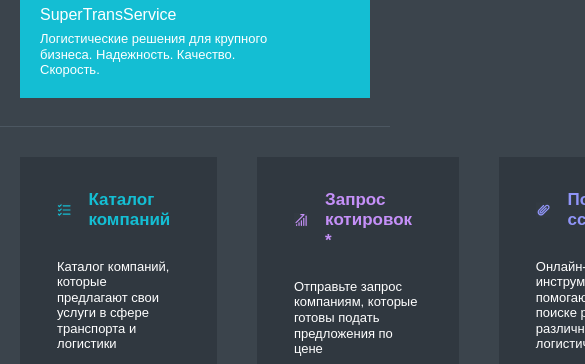
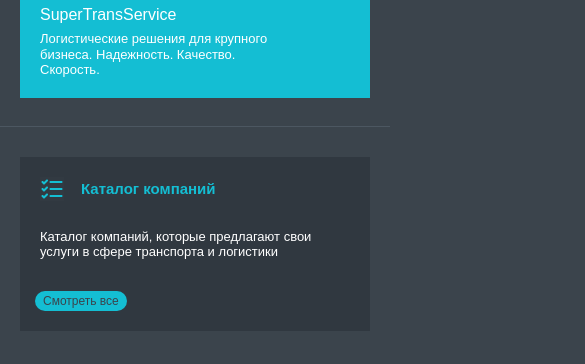
Before and after one commit to Vlad-95/itms, a website: page index.html in a window 390 px wide. Shown: the part 736-1100 px from the top of the page, 585 px wide, since content can reach past the window. Drawn offline with Linux system fonts and the light colour scheme; a web font is replaced by a local one.

Commit message:
links adaptive

```diff
--- a/less/sections/links.less
+++ b/less/sections/links.less
@@ -86,3 +86,40 @@
         }
     }
 }
+
+@media screen and (max-width: 1200px) {
+    .links {
+        &__item {
+            padding: 30px;
+        }
+    }
+}
+
+@media screen and (max-width: 992px) {
+    .links {
+        &__item {
+            padding: 20px;
+
+            .name {
+                font-size: 15px;
+            }
+        }
+    }
+}
+
+@media screen and (max-width: 768px) {
+    .links {
+
+        &__wrap {
+            flex-wrap: wrap;
+        }
+
+        &__item {
+            width: 100%;
+
+            &:not(:last-of-type) {
+                margin-bottom: 40px;
+            }
+        }
+    }
+}
```
Also changed, not shown: css/style.css, 1 other file.
